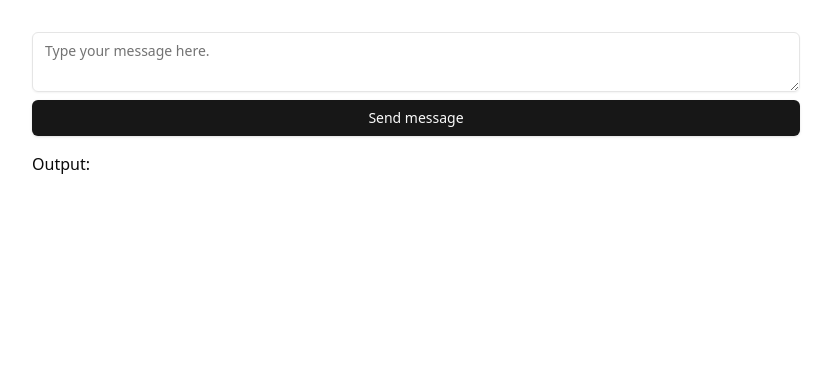
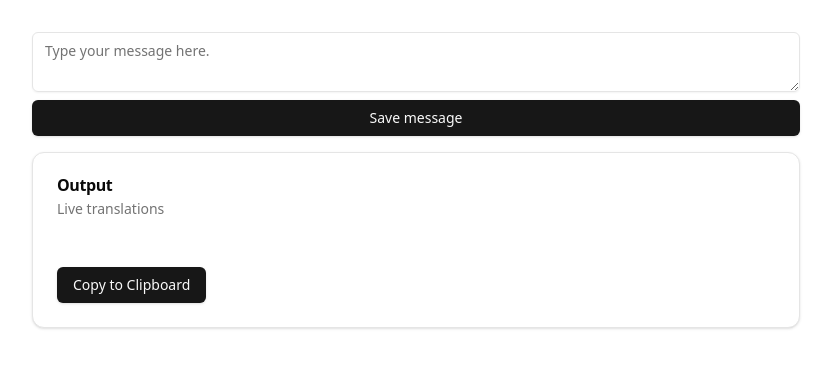
Before and after one commit to ShaneRich5/morse-in-code, a React (Vite) app: page / in a window 1280 px wide. Shown: the top 368 px of the page, without its empty margins (224-1055 px from the left). Built offline with nearby package versions, Linux system fonts and the light colour scheme.

Commit message:
feat: ability to copy to clipboard

```diff
--- a/src/App.tsx
+++ b/src/App.tsx
@@ -1,10 +1,20 @@
 import { Button } from '@/components/ui/button';
 import { Textarea } from '@/components/ui/textarea';
 import { useState } from 'react';
-import { convertTextToMorseCode } from './lib/utils';
+import { convertTextToMorseCode } from '@/lib/utils';
+import {
+  Card,
+  CardContent,
+  CardDescription,
+  CardFooter,
+  CardHeader,
+  CardTitle,
+} from "@/components/ui/card"
+
 
 const App = () => {
   const [message, setMessage] = useState('');
+  const morseCode = convertTextToMorseCode(message)
 
   return (
     <div className="mx-auto max-w-7xl px-4 sm:px-6 lg:px-8 my-8">
@@ -15,9 +25,21 @@
             onChange={(e) => setMessage(e.target.value)}
             value={message}
           />
-          <Button>Send message</Button>
+          <Button>Save message</Button>
         </div>
-        <div className='mt-4'>Output: {convertTextToMorseCode(message)}</div>
+
+        <Card className='mt-4'>
+          <CardHeader>
+            <CardTitle>Output</CardTitle>
+            <CardDescription>Live translations</CardDescription>
+          </CardHeader>
+          <CardContent>
+            {morseCode ?? 'No message'}
+          </CardContent>
+          <CardFooter>
+            <Button onClick={() => navigator.clipboard.writeText(morseCode)}>Copy to Clipboard</Button>
+          </CardFooter>
+        </Card>
       </div>
     </div>
   );
--- /dev/null
+++ b/src/components/ui/card.tsx
@@ -0,0 +1,76 @@
+import * as React from "react"
+
+import { cn } from "@/lib/utils"
+
+const Card = React.forwardRef<
+  HTMLDivElement,
+  React.HTMLAttributes<HTMLDivElement>
+>(({ className, ...props }, ref) => (
+  <div
+    ref={ref}
+    className={cn(
+      "rounded-xl border bg-card text-card-foreground shadow",
+      className
+    )}
+    {...props}
+  />
+))
+Card.displayName = "Card"
+
+const CardHeader = React.forwardRef<
+  HTMLDivElement,
+  React.HTMLAttributes<HTMLDivElement>
+>(({ className, ...props }, ref) => (
+  <div
+    ref={ref}
+    className={cn("flex flex-col space-y-1.5 p-6", className)}
+    {...props}
+  />
+))
+CardHeader.displayName = "CardHeader"
+
+const CardTitle = React.forwardRef<
+  HTMLParagraphElement,
+  React.HTMLAttributes<HTMLHeadingElement>
+>(({ className, ...props }, ref) => (
+  <h3
+    ref={ref}
+    className={cn("font-semibold leading-none tracking-tight", className)}
+    {...props}
+  />
+))
+CardTitle.displayName = "CardTitle"
+
+const CardDescription = React.forwardRef<
+  HTMLParagraphElement,
+  React.HTMLAttributes<HTMLParagraphElement>
+>(({ className, ...props }, ref) => (
+  <p
+    ref={ref}
+    className={cn("text-sm text-muted-foreground", className)}
+    {...props}
+  />
+))
+CardDescription.displayName = "CardDescription"
+
+const CardContent = React.forwardRef<
+  HTMLDivElement,
+  React.HTMLAttributes<HTMLDivElement>
+>(({ className, ...props }, ref) => (
+  <div ref={ref} className={cn("p-6 pt-0", className)} {...props} />
+))
+CardContent.displayName = "CardContent"
+
+const CardFooter = React.forwardRef<
+  HTMLDivElement,
+  React.HTMLAttributes<HTMLDivElement>
+>(({ className, ...props }, ref) => (
+  <div
+    ref={ref}
+    className={cn("flex items-center p-6 pt-0", className)}
+    {...props}
+  />
+))
+CardFooter.displayName = "CardFooter"
+
+export { Card, CardHeader, CardFooter, CardTitle, CardDescription, CardContent }
```
